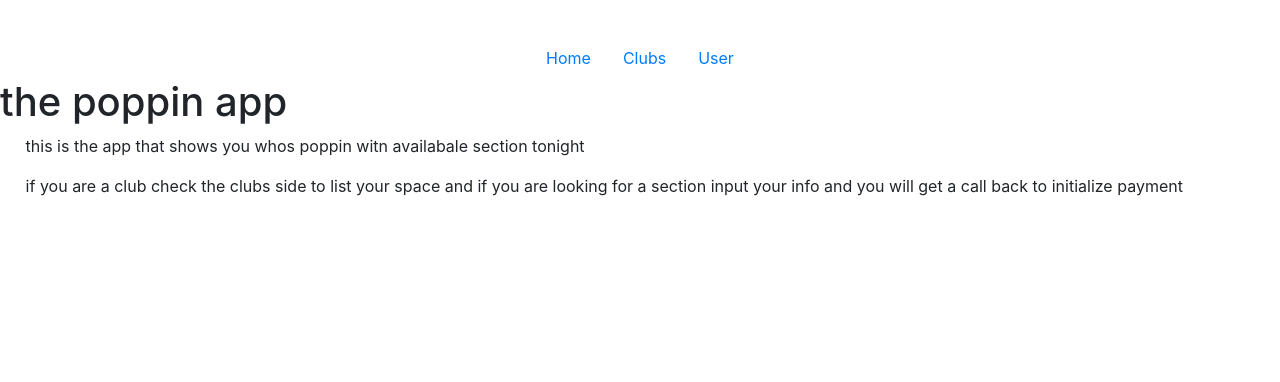
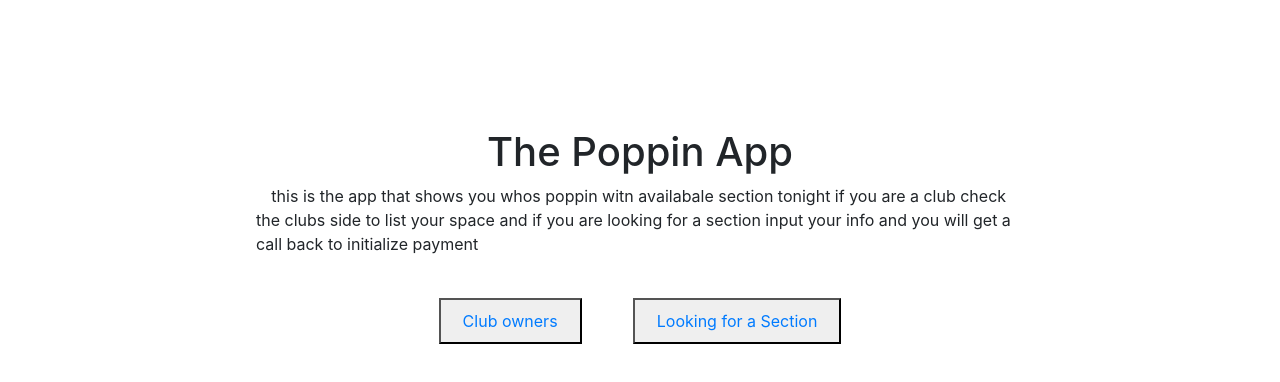
Before and after one commit to amboob223/Poppin, a plain HTML site: page client/index.html in a window 1280 px wide. Drawn offline with nearby package versions, Linux system fonts and the light colour scheme.

Commit message:
Add files via upload

```diff
--- a/client/index.html
+++ b/client/index.html
@@ -9,25 +9,26 @@
     <title>Poppin App</title>
 </head>
 <body>
-    <nav>
-        <ul class="nav justify-content-center">
-            <li class="nav-item">
-              <a class="nav-link active" href="index.html">Home </a>
-            </li>
-            <li class="nav-item">
-              <a class="nav-link" href="clubs.html">Clubs</a>
-            </li>
-            <li class="nav-item">
-              <a class="nav-link" href="user.html">User</a>
-            </li>
-          </ul>
-    </nav>
+
+    <div class="maind">
+
 
     <div>
-      <h1>the poppin app</h1>
-      <p>this is the app that shows you whos poppin witn availabale section tonight</p>
-      <p>if you are a club check the clubs side to list your space and if you are looking for a section input your info and you will get a call back to initialize payment </p>
+
+      <h1 class="mainb">The Poppin App</h1>
+      <p class="si">this is the app that shows you whos poppin witn availabale section tonight
+      if you are a club check the clubs side to list your space and if you are looking for a section input your info and you will get a call back to initialize payment </p>
     </div>
+ </div>
+
+ <div class="btns">
+      <button>
+            <a class="nav-link" href="clubs.html">Club owners</a>
+        </button>
+        <button>
+          <a class="nav-link" href="user.html">Looking for a Section</a>
+        </button>
+ </div>
 
 
 
```
